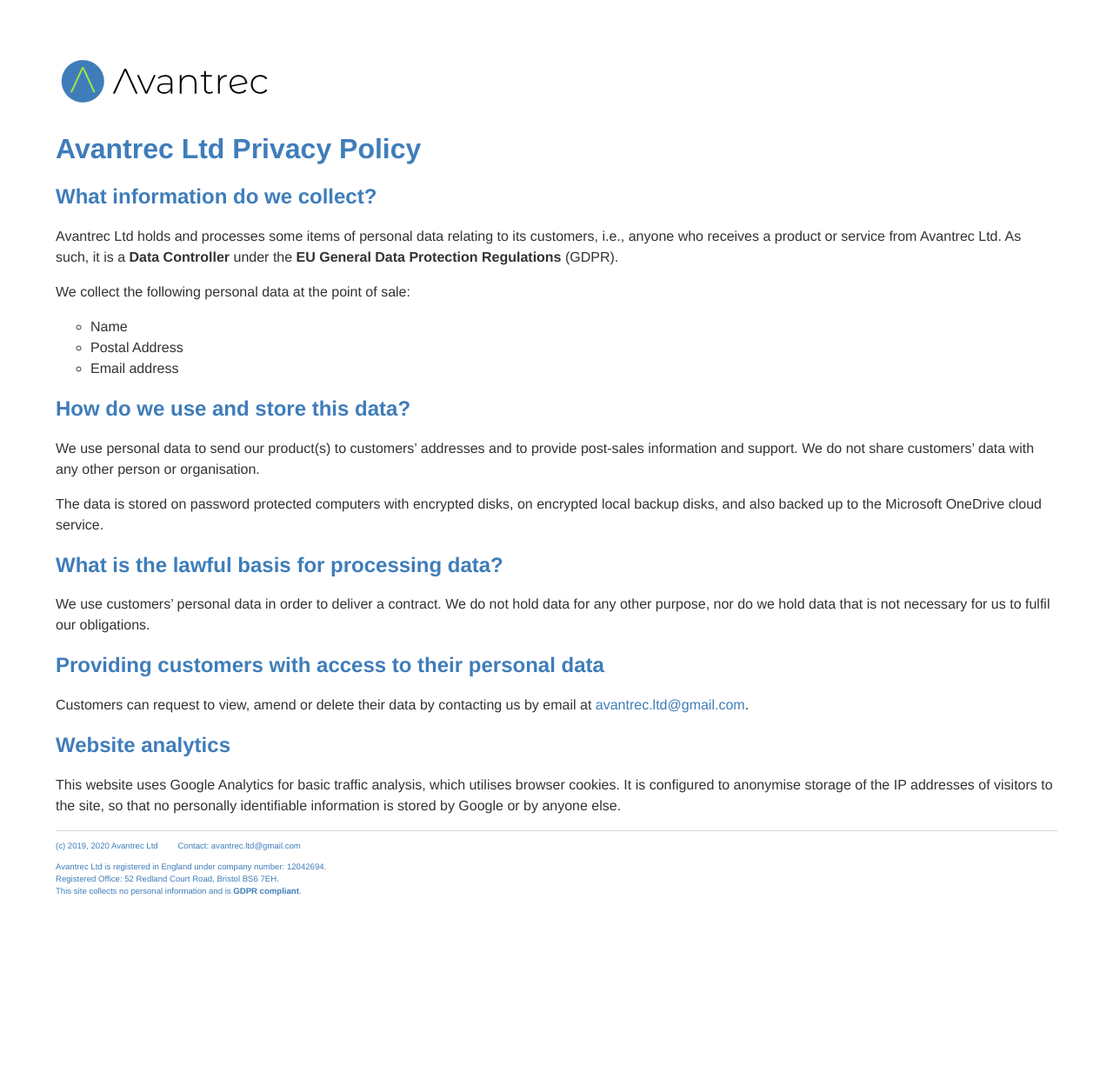
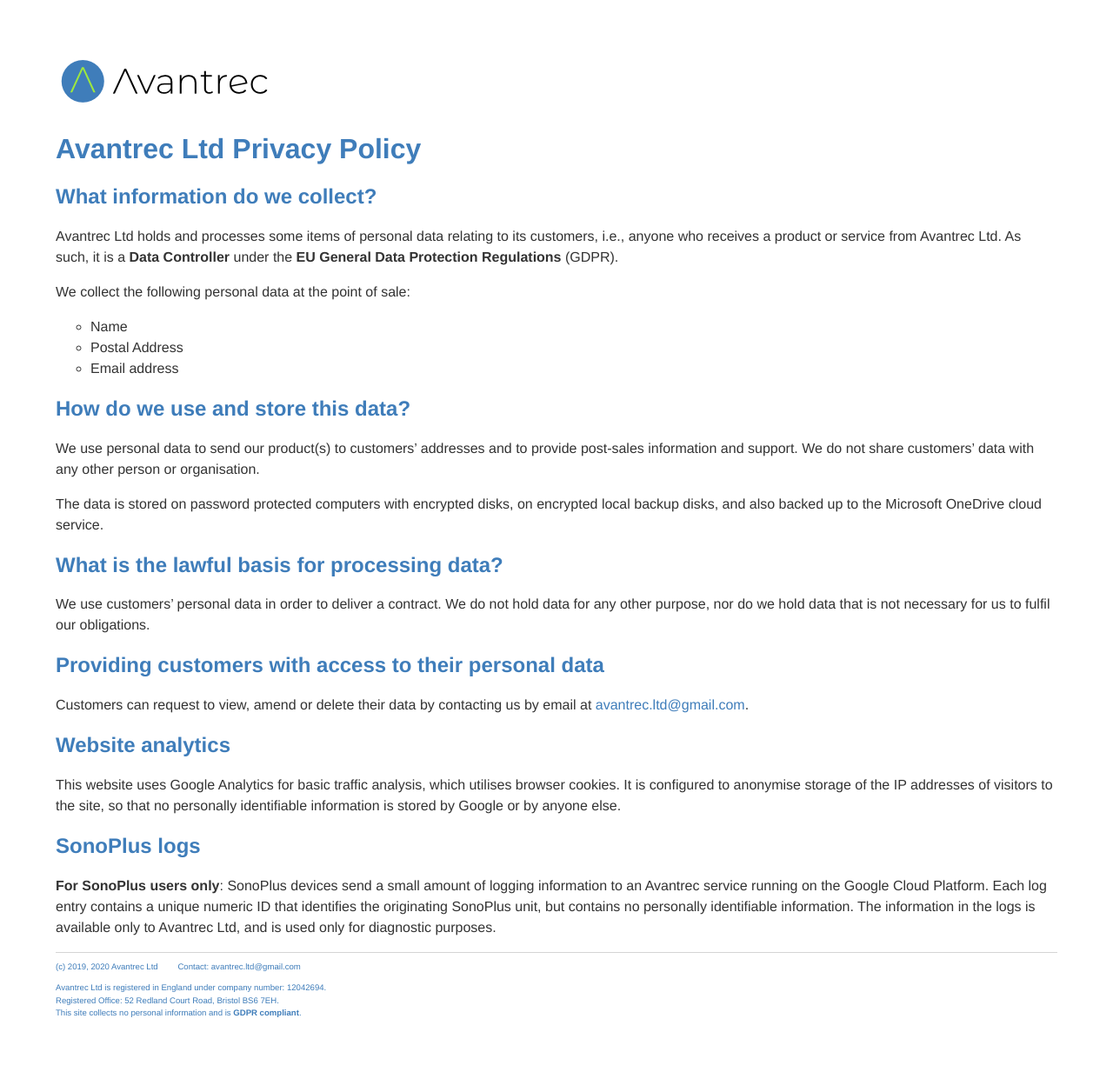
Before and after one commit to avantrec/avantrec.github.io, a Jekyll site: the page built from gdpr_privacy.md, in a window 1280 px wide. Shown: the whole page at 87% size. Built offline with Jekyll 4.4.1, drawn with Linux system fonts in a browser that asks for light colours; before the commit the page ends 1093 px from its top, so only the background shows below that.

Commit message:
Update GDPR text for SonoPlus logs

```diff
--- a/gdpr_privacy.md
+++ b/gdpr_privacy.md
@@ -31,3 +31,7 @@
 ## Website analytics
 
 This website uses Google Analytics for basic traffic analysis, which utilises browser cookies. It is configured to anonymise storage of the IP addresses of visitors to the site, so that no personally identifiable information is stored by Google or by anyone else.
+
+## SonoPlus logs
+
+**For SonoPlus users only**: SonoPlus devices send a small amount of logging information to an Avantrec service running on the Google Cloud Platform. Each log entry contains a unique numeric ID that identifies the originating SonoPlus unit, but contains no personally identifiable information. The information in the logs is available only to Avantrec Ltd, and is used only for diagnostic purposes.
```
